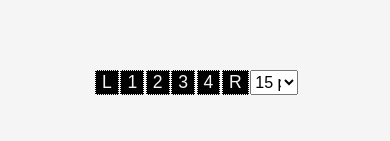
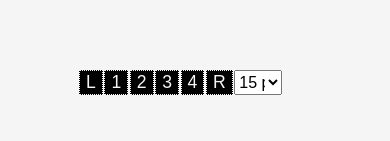
Before and after one commit to uchutanjyo/personal-blog, a React (Create React App) app: page / in a window 390 px wide. Shown: the part 306-447 px from the top of the page. Built offline with nearby package versions, Linux system fonts and the light colour scheme.

Commit message:
more responsive work-3

```diff
--- a/src/styles/App.css
+++ b/src/styles/App.css
@@ -317,7 +317,7 @@ button:hover {
   }
   .pagination-wrapper {
     width: 50%;
-    margin-left: -15em;
+    margin-left: -17em;
   }
   .pagination-wrapper button {
     font-size: 1.1em;
--- a/src/styles/App.scss
+++ b/src/styles/App.scss
@@ -240,7 +240,7 @@ letter-spacing: .1em;
 
   .pagination-wrapper {
   width: 50%;
-  margin-left: -15em;
+  margin-left: -17em;
   button {
     font-size:1.1em;
 
```
